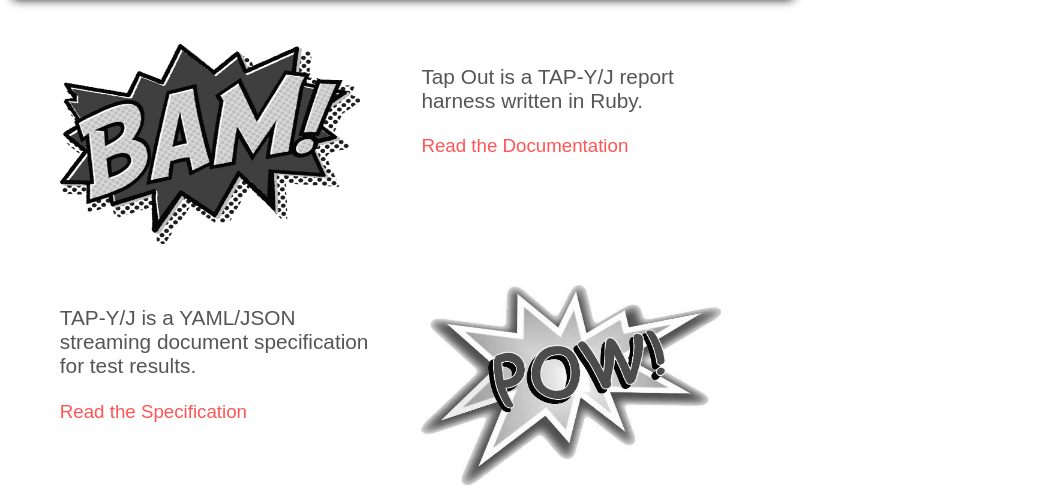
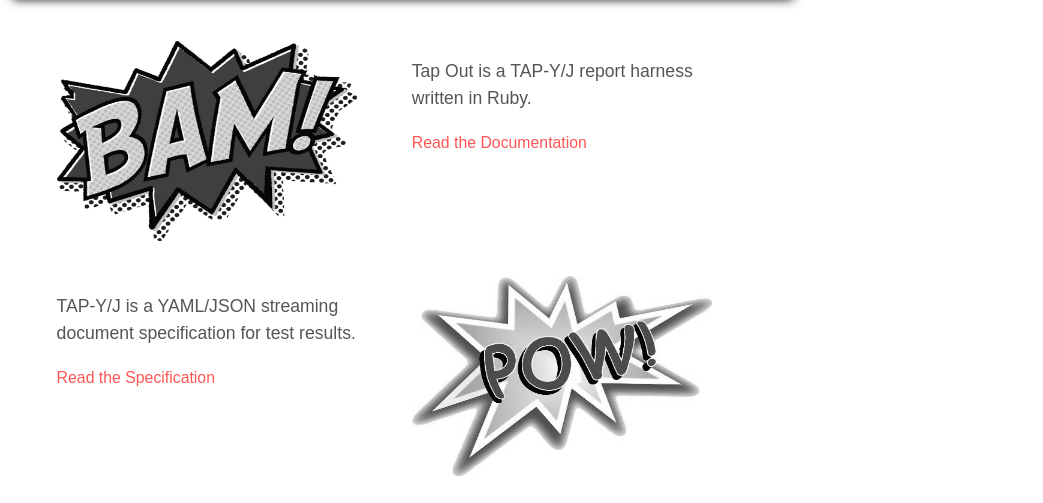
Before and after one commit to rubyworks/tapout, a plain HTML site: page site/index.html in a window 1280 px wide. Shown: the part 281-784 px from the top of the page, 237-1280 px from the left. Drawn offline with nearby package versions, Linux system fonts and the light colour scheme.

```diff
--- a/site/index.html
+++ b/site/index.html
@@ -30,7 +30,7 @@
     #rubyworks{ position: fixed; bottom: 0; left: 0; padding: 0; opacity: 0.2; }
 
     .info { float: left; width: 320px; border: 0px solid #ccc; height: 200px; }
-    .info { padding: 1em; font-family: sans-serif; font-size: 1.3em; color: #555; }
+    .info { padding: 1em; font-family: sans-serif; font-size: 1.1em; line-height: 1.5em; color: #555; }
     .info a { font-size: 0.9em; margin-top: 0.5em; }
     .info img { margin: 0; padding: 0; width: 300px; max-height: 200px; }
   </style>
```
